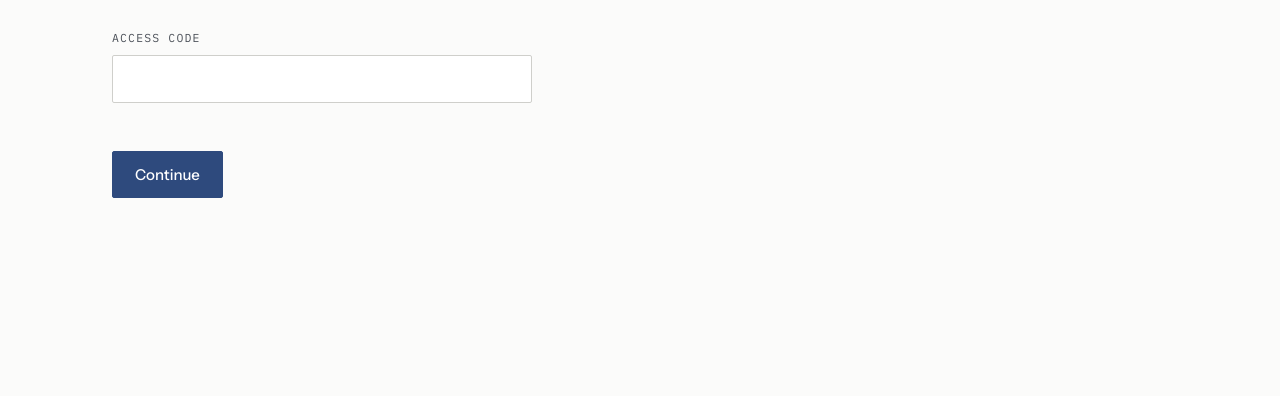
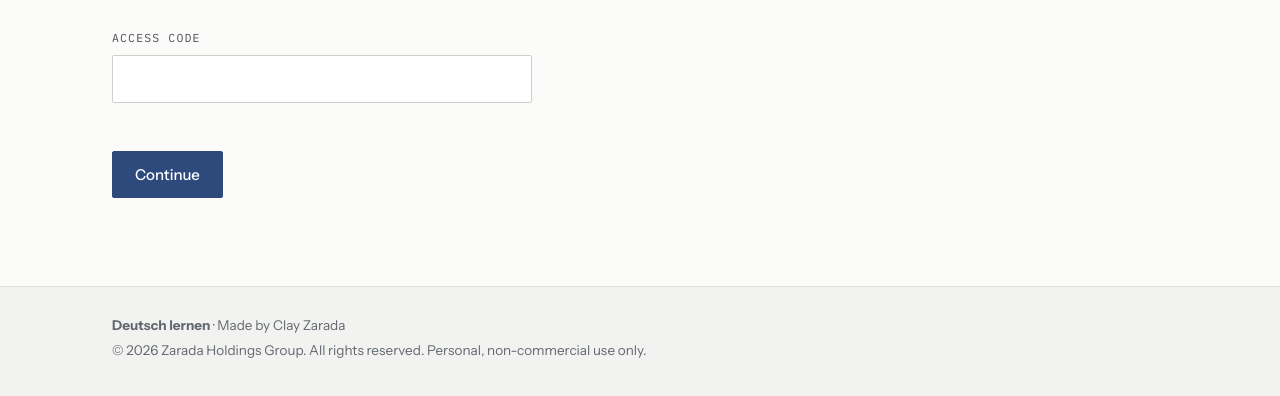
Before and after one commit to clayzarada/zarada-bookkeeping, a plain HTML site: page lab/index.html in a window 1280 px wide. Shown: the part 326-722 px from the top of the page. Drawn offline with Linux system fonts and the light colour scheme.

Commit message:
Credit Clay Zarada and Zarada Holdings Group on the /lab/ page
Co-Authored-By: Claude Opus 5.5 <noreply@anthropic.com>

```diff
--- a/lab/index.html
+++ b/lab/index.html
@@ -55,6 +55,9 @@
   .notes{margin-top:72px;max-width:680px}
   .notes h3{margin-bottom:10px}
   .notes p{color:var(--ink-2);font-size:15.5px;margin-top:10px}
+  .labfoot{padding:28px 0 36px}
+  .labfoot p{font-size:13.5px;color:var(--ink-3)}
+  .labfoot p + p{margin-top:4px}
 </style>
 </head>
 <body>
@@ -188,6 +191,13 @@
   </section>
 </main>
 
+<footer class="labfoot">
+  <div class="wrap">
+    <p><b>Deutsch lernen</b> · <span lang="en">Made by</span><span lang="tr">Yapımcı:</span> Clay Zarada</p>
+    <p>© 2026 Zarada Holdings Group. <span lang="en">All rights reserved. Personal, non-commercial use only.</span><span lang="tr">Tüm hakları saklıdır. Yalnızca kişisel, ticari olmayan kullanım içindir.</span></p>
+  </div>
+</footer>
+
 <script>
 (function(){
   // ── settings ──────────────────────────────────────────────
```
